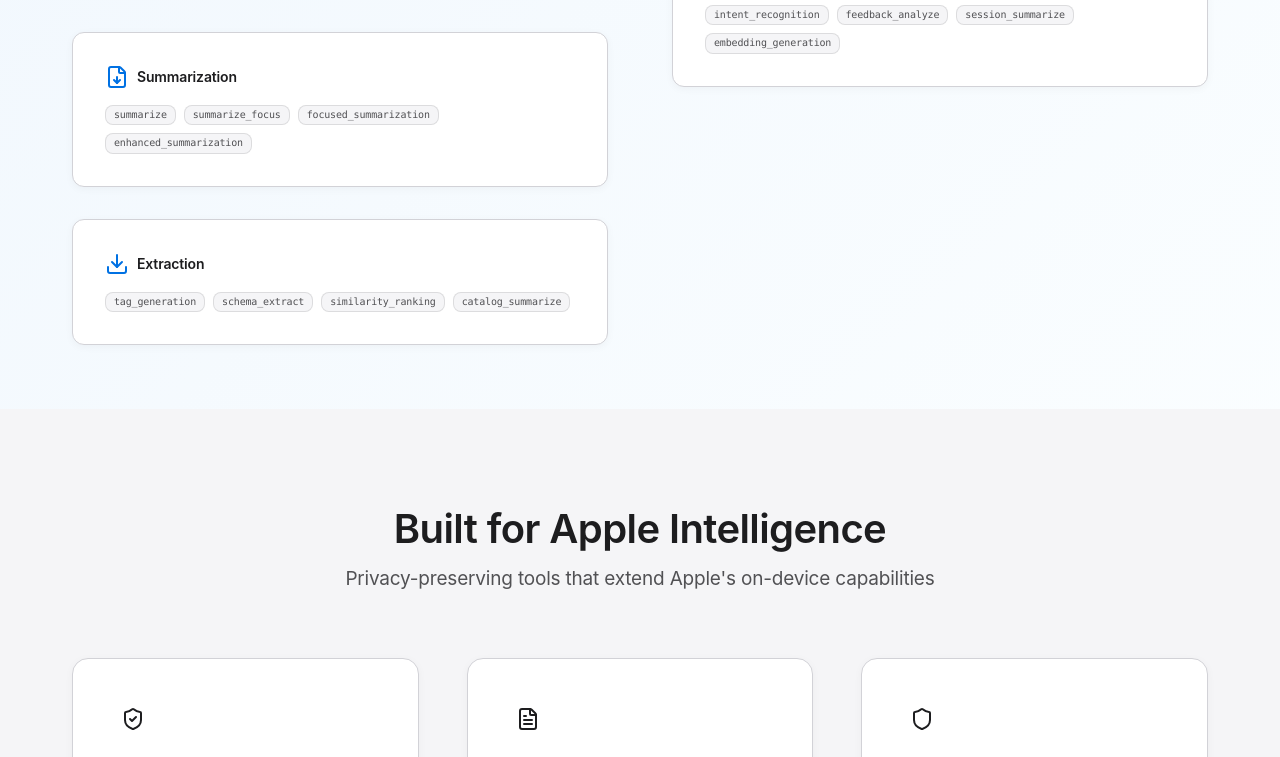
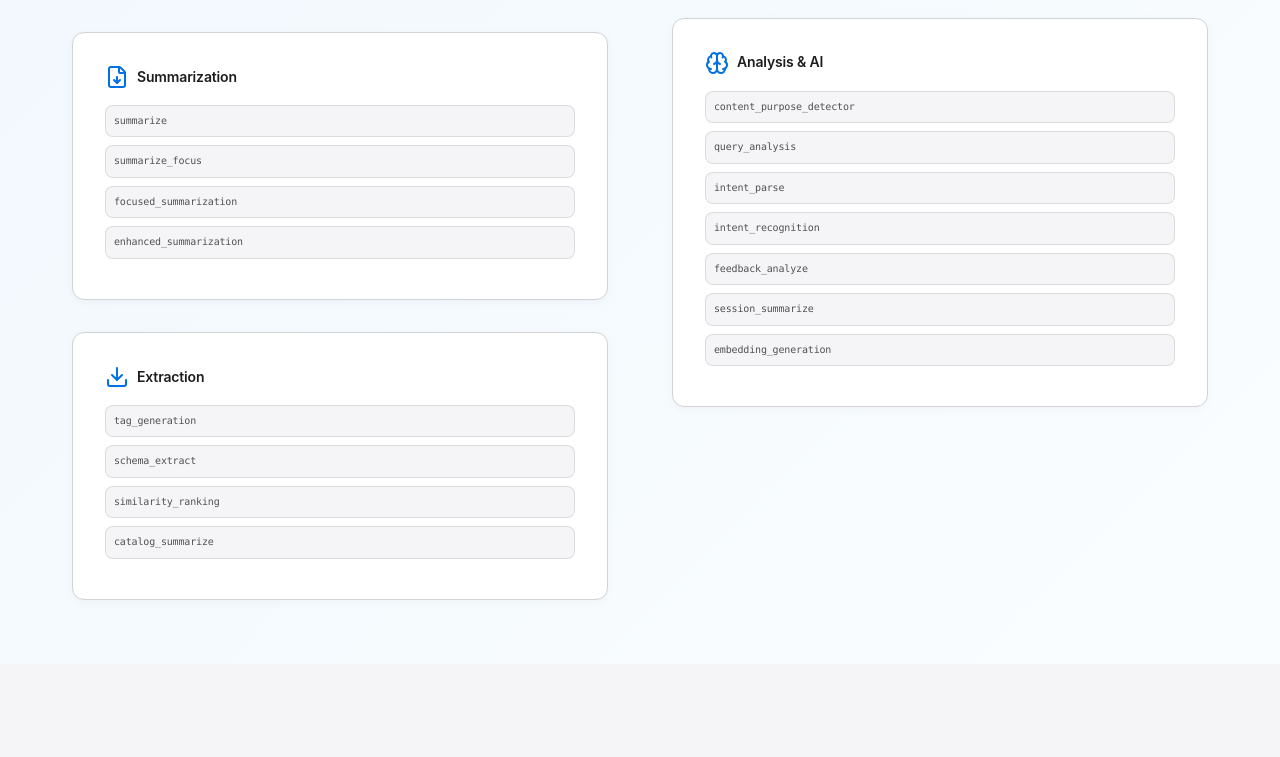
Before and after one commit to bretbouchard/Local_Intelligence_MCP, a plain HTML site: page docs/index.html in a window 1280 px wide. Shown: the part 678-1435 px from the top of the page. Drawn offline with nearby package versions, Linux system fonts and the light colour scheme.

Commit message:
Fix hero column height and tool card layout
- Change hero columns to equal height with align-items: stretch
- Convert tool tags from inline to block layout for better readability
- Make hero tool categories flex to fill available space
- Remove max-width constraint from left column for balanced layout

🤖 Generated with Claude Code

Co-Authored-By: Claude <noreply@anthropic.com>

```diff
--- a/docs/styles.css
+++ b/docs/styles.css
@@ -223,13 +223,12 @@ body {
     display: grid;
     grid-template-columns: 1fr 1fr;
     gap: var(--spacing-xl);
-    align-items: start;
+    align-items: stretch;
     position: relative;
     z-index: 1;
 }
 
 .hero-left {
-    max-width: 600px;
     display: flex;
     flex-direction: column;
     gap: var(--spacing-lg);
@@ -309,6 +308,9 @@ body {
     border: 1px solid var(--color-border);
     box-shadow: var(--shadow-sm);
     transition: var(--transition-fast);
+    flex: 1;
+    display: flex;
+    flex-direction: column;
 }
 
 .hero-tool-category:hover {
@@ -333,22 +335,22 @@ body {
 }
 
 .hero-tool-category .tool-list {
-    display: flex;
-    flex-wrap: wrap;
+    display: block;
     gap: var(--spacing-xs);
 }
 
 .hero-tool-category .tool-tag {
-    display: inline-block;
+    display: block;
     background: var(--color-background-alt);
     color: var(--color-text-secondary);
-    padding: 2px var(--spacing-xs);
+    padding: var(--spacing-xs);
     border-radius: var(--radius-sm);
     font-size: 10px;
     font-weight: 500;
     font-family: 'SF Mono', Monaco, 'Cascadia Code', monospace;
     border: 1px solid var(--color-border-light);
     transition: var(--transition-fast);
+    margin-bottom: var(--spacing-xs);
 }
 
 .hero-tool-category .tool-tag:hover {
```
